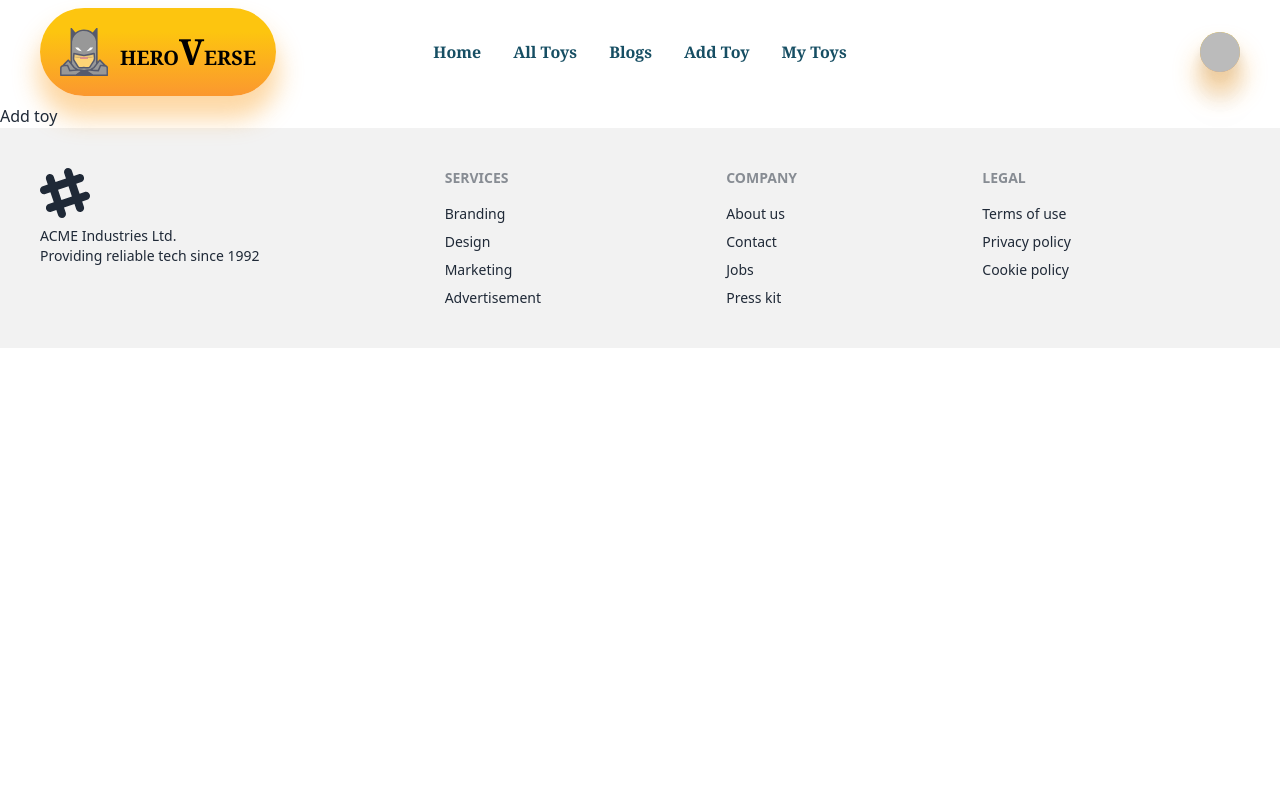
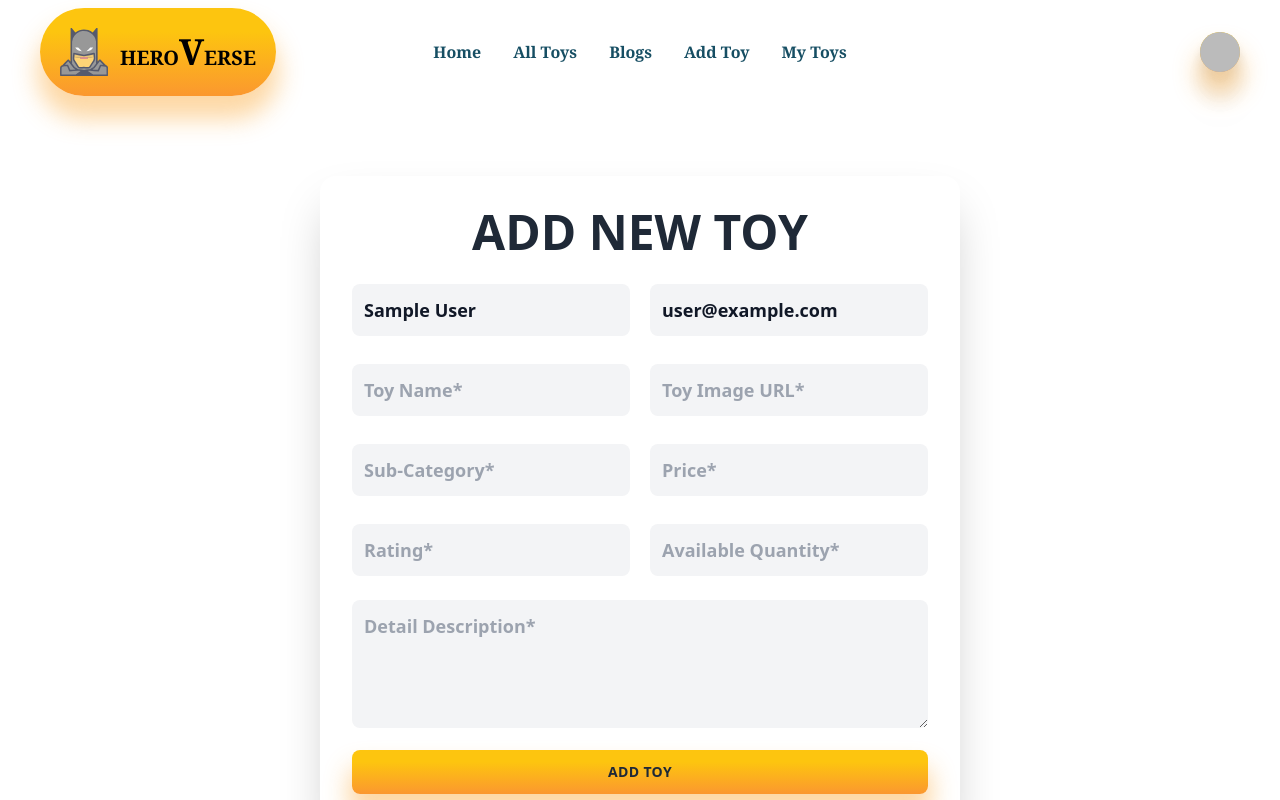
Before and after one commit to Mahfuz-Hasaan/HeroVerse-client, a React (Vite) app: page /addtoy in a window 1280 px wide. Shown: the top 800 px of the page. Built offline with nearby package versions, Linux system fonts and the light colour scheme; no server answers; sample sign-in values are in the browser's storage.

Commit message:
all toys shown in tebular format

```diff
--- /dev/null
+++ b/src/Pages/AddToy/AddToy.css
@@ -0,0 +1,5 @@
+.add{
+    background: linear-gradient(180deg, #fdc50f 26.71%, #fb982f 99.36%);
+    box-shadow: 0px 20px 24px 3px rgba(251, 161, 40, 0.42);
+    border: none;
+}
--- a/src/Pages/AddToy/AddToy.jsx
+++ b/src/Pages/AddToy/AddToy.jsx
@@ -1,11 +1,130 @@
-import React from 'react';
+import React, { useContext } from "react";
+import "./AddToy.css";
+import { AuthContext } from "../../Providers/AuthProvider";
+const AddToy = () => {
+  const { user } = useContext(AuthContext);
 
-const AddToy = () => {
-    return (
-        <div>
-            <p>Add toy</p>
+  const handleSubmitForm = (event) => {
+    event.preventDefault();
+    const form = event.target;
+    const name = form.sellername.value;
+    const email = form.email.value;
+    const toyName = form.toyname.value;
+    const toyImage = form.toyimage.value;
+    const subCategory = form.subcatagory.value;
+    const price = form.price.value;
+    const rating = form.rating.value;
+    const quantity = form.quantity.value;
+    const details = form.details.value;
+
+    const submittedToys = {
+      sellerName: name,
+      email: email,
+      toyName: toyName,
+      toyImage: toyImage,
+      subCategory: subCategory,
+      price: price,
+      rating: rating,
+      quantity: quantity,
+      details: details,
+    };
+    console.log(submittedToys);
+
+    fetch("http://localhost:5000/addedToys", {
+      method: "POST",
+      headers: {
+        "Content-Type": "application/json",
+      },
+      body: JSON.stringify(submittedToys),
+    })
+      .then((res) => res.json())
+      .then((data) => console.log(data));
+  };
+  return (
+    <div className="my-14">
+      <form onSubmit={handleSubmitForm}>
+        <div className="flex lg items-center lg:w-6/12  mx-auto bg-white">
+          <div className="container">
+            <div className="w-full p-8 my-4  rounded-2xl shadow-2xl">
+              <div className="flex justify-center">
+                <h1 className="font-bold uppercase lg:text-5xl text-2xl text-center">
+                  ADD NEW TOY
+                </h1>
+              </div>
+              <div className="grid grid-cols-1 gap-5 md:grid-cols-2 mt-5">
+                <input
+                  className="w-full bg-gray-100 text-gray-900 mt-2 p-3 rounded-lg focus:outline-none focus:shadow-outline font-semibold text-lg"
+                  type="text"
+                  placeholder="Seller Name*"
+                  defaultValue={user.displayName}
+                  name="sellername"
+                />
+                <input
+                  className="w-full bg-gray-100 text-gray-900 mt-2 p-3 rounded-lg focus:outline-none focus:shadow-outline font-semibold text-lg"
+                  type="email"
+                  placeholder="Email*"
+                  defaultValue={user.email}
+                  name="email"
+                />
+                <input
+                  className="w-full bg-gray-100 text-gray-900 mt-2 p-3 rounded-lg focus:outline-none focus:shadow-outline font-semibold text-lg"
+                  type="text"
+                  placeholder="Toy Name*"
+                  name="toyname"
+                />
+                <input
+                  className="w-full bg-gray-100 text-gray-900 mt-2 p-3 rounded-lg focus:outline-none focus:shadow-outline font-semibold text-lg"
+                  type="text"
+                  placeholder="Toy Image URL*"
+                  name="toyimage"
+                />
+                <input
+                  className="w-full bg-gray-100 text-gray-900 mt-2 p-3 rounded-lg focus:outline-none focus:shadow-outline font-semibold text-lg"
+                  type="text"
+                  placeholder="Sub-Category*"
+                  name="subcatagory"
+                />
+                <input
+                  className="w-full bg-gray-100 text-gray-900 mt-2 p-3 rounded-lg focus:outline-none focus:shadow-outline font-semibold text-lg"
+                  type="number"
+                  placeholder="Price*"
+                  name="price"
+                />
+                <input
+                  className="w-full bg-gray-100 text-gray-900 mt-2 p-3 rounded-lg focus:outline-none focus:shadow-outline font-semibold text-lg"
+                  type="text"
+                  pattern="[0-9]+([.,][0-9]+)?"
+                  placeholder="Rating*"
+                  name="rating"
+                />
+                <input
+                  className="w-full bg-gray-100 text-gray-900 mt-2 p-3 rounded-lg focus:outline-none focus:shadow-outline font-semibold text-lg"
+                  type="number"
+                  placeholder="Available Quantity*"
+                  name="quantity"
+                />
+              </div>
+              <div className="my-4">
+                <textarea
+                  placeholder="Detail Description*"
+                  name="details"
+                  className="w-full h-32 bg-gray-100 text-gray-900 mt-2 p-3 rounded-lg focus:outline-none focus:shadow-outline font-semibold text-lg"
+                ></textarea>
+              </div>
+              <div className="my-2">
+                <button
+                  className="add uppercase text-sm font-bold tracking-wide p-3 rounded-lg w-full
+                  hover:scale-110 transition duration-500"
+                >
+                  ADD TOY
+                </button>
+              </div>
+            </div>
+          </div>
         </div>
-    );
+      </form>
+    </div>
+  );
 };
 
 export default AddToy;
--- a/src/Pages/AllToys/AllToys.jsx
+++ b/src/Pages/AllToys/AllToys.jsx
@@ -1,11 +1,48 @@
-import React from 'react';
+import React from "react";
+import { useLoaderData } from "react-router-dom";
+import SingleToyTable from "../../SubPages/SingleToyTable/SingleToyTable";
 
 const AllToys = () => {
-    return (
-        <div>
-            <p>All toys</p>
-        </div>
-    );
+  const allToys = useLoaderData();
+
+  return (
+    <div>
+      <div className="overflow-x-auto">
+        <table className="table table-compact w-full">
+          <thead>
+            <tr>
+              <th></th>
+              <th>Seller Name</th>
+              <th>Toy Name</th>
+              <th>Sub Category</th>
+              <th>Available Quantity</th>
+              <th>Price(TK)</th>
+              <th></th>
+            </tr>
+          </thead>
+          <tbody>
+            {
+                allToys.map(alltoy => <SingleToyTable
+                key={alltoy._id}
+                alltoy={alltoy}
+                ></SingleToyTable>)
+            }
+          </tbody>
+          <tfoot>
+            <tr>
+            <th></th>
+              <th>Seller Name</th>
+              <th>Toy Name</th>
+              <th>Sub Category</th>
+              <th>Available Quantity</th>
+              <th>Price(TK)</th>
+              <th></th>
+            </tr>
+          </tfoot>
+        </table>
+      </div>
+    </div>
+  );
 };
 
 export default AllToys;
--- a/src/Pages/Home/Home/Banner/Banner.css
+++ b/src/Pages/Home/Home/Banner/Banner.css
@@ -26,6 +26,6 @@
   filter: blur(212px);
   z-index: -9;
   top: 18%;
-  right: -10%;
+  right: 2%;
   filter: blur(72px);
   }
--- a/src/Pages/Home/Home/ImageGallary/ImageGallary.css
+++ b/src/Pages/Home/Home/ImageGallary/ImageGallary.css
@@ -12,13 +12,13 @@
   }
   .right-blur{
     position: absolute;
-  width: 20rem;
+  width: 10rem;
   height: 30rem;
   border-radius: 50%;
   background: #edd0ff;
   filter: blur(212px);
   z-index: -9;
   top: 48%;
-  right: -10%;
+  right: 2%;
   filter: blur(92px);
   }
--- a/src/Pages/Home/Home/ImageGallary/ImageGallary.jsx
+++ b/src/Pages/Home/Home/ImageGallary/ImageGallary.jsx
@@ -58,9 +58,9 @@ const ImageGallary = () => {
           style={{
             background: "#C1F5FF",
             top: "15rem",
-            width: "20rem",
+            width: "10rem",
             height: "25rem",
-            right: "-10%",
+            right: "2%",
           }}
         ></div>
     </div>
--- a/src/Providers/AuthProvider.jsx
+++ b/src/Providers/AuthProvider.jsx
@@ -24,7 +24,7 @@ const AuthProvider = ({children}) => {
         return signOut(auth);
     }
     useEffect(()=>{
-        const unsubscribe = onAuthStateChanged(auth, (loggedUser)=>{
+        const unsubscribe = onAuthStateChanged(auth, loggedUser=>{
             setUser(loggedUser);
             setLoading(false)
         })
--- a/src/Routes/Routes.jsx
+++ b/src/Routes/Routes.jsx
@@ -18,10 +18,6 @@ const router = createBrowserRouter([
         {
             path : '/',
             element : <Home></Home>
-        },
-        {
-            path: '/alltoys',
-            element: <AllToys></AllToys>
         },
         {
             path: '/blog',
@@ -46,6 +42,11 @@ const router = createBrowserRouter([
         {
           path : '/about',
           element: <About></About>
+        },
+        {
+          path : '/alltoys',
+          element : <AllToys></AllToys>,
+          loader : ({params}) => fetch('http://localhost:5000/addedToys'),
         }
       ]
     },
--- /dev/null
+++ b/src/SubPages/SingleToyTable/SingleToyTable.jsx
@@ -0,0 +1,20 @@
+import React from "react";
+
+const SingleToyTable = ({alltoy}) => {
+  const {_id,sellerName,toyName,subCategory,quantity,details,price} = alltoy
+  return (
+    <>
+      <tr>
+        <th>1</th>
+        <td>{sellerName}</td>
+        <td>{toyName}</td>
+        <td>{subCategory}</td>
+        <td>{price}</td>
+        <td>{quantity}</td>
+        <td><button>View Details</button></td>
+      </tr>
+    </>
+  );
+};
+
+export default SingleToyTable;
```
Also changed, not shown: src/Pages/Home/Home/Banner/Banner.jsx (+12 -11 lines).
